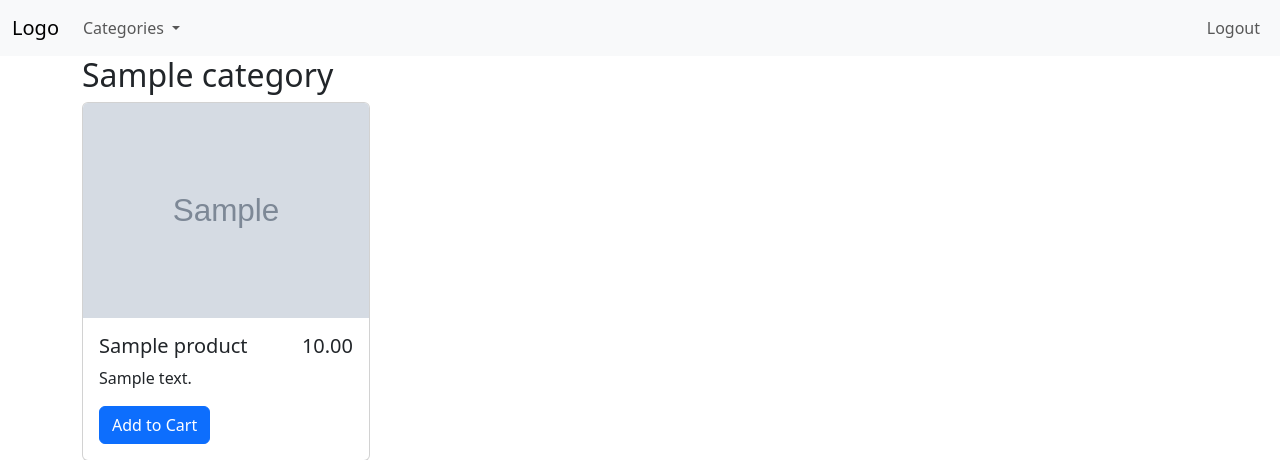
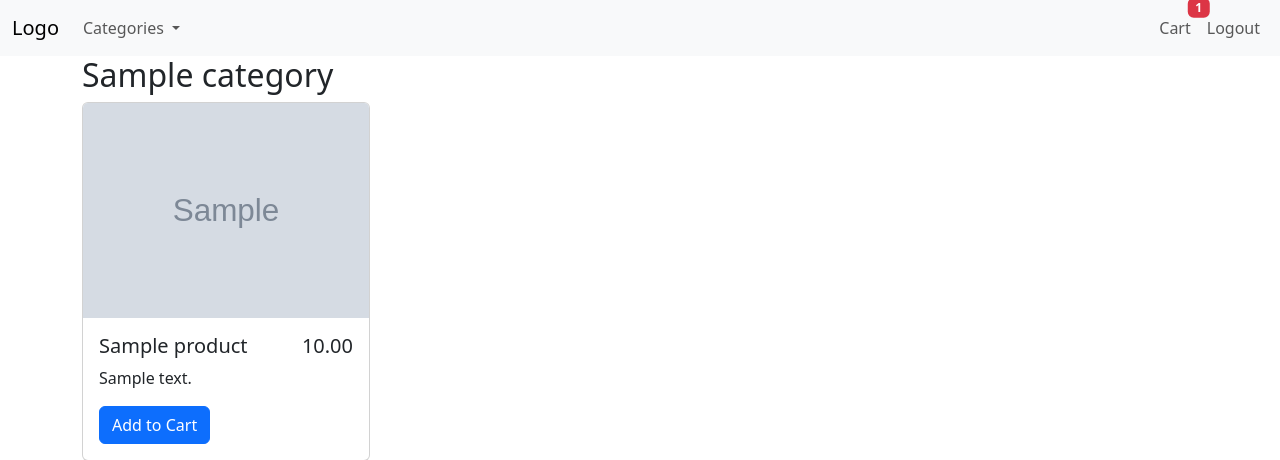
Before and after one commit to collins-lagat/ecommerce_test_store_1, a Django app: page /category/1/ in a window 1280 px wide. Shown: the top 460 px of the page. Run offline with Django 5.2, Linux system fonts and the light colour scheme; a user stored in the database is signed in; tables that the repository leaves empty hold one stand-in row (values such as "Sample post"); grey boxes marked "Sample" are stand-in pictures.

Commit message:
feat: add cart to nav

```diff
--- a/ecommerce_test/settings.py
+++ b/ecommerce_test/settings.py
@@ -76,6 +76,7 @@ TEMPLATES = [
                 "social_django.context_processors.backends",
                 "social_django.context_processors.login_redirect",
                 "products.context_processors.load_categories",
+                "orders.context_processors.load_cart",
             ],
         },
     },
--- a/ecommerce_test/templates/base.html
+++ b/ecommerce_test/templates/base.html
@@ -39,13 +39,22 @@
           </ul>
 
         <ul class="navbar-nav mb-2 mb-lg-0">
-          <li class="nav-item">
               {% if user.is_authenticated %}
-                <a class="nav-link" href="{% url "social:disconnect" "google-oauth2" %}">Logout</a>
+                <li class="nav-item">
+                  <a class="nav-link position-relative" href="/checkout">Cart
+                    <span class="badge bg-danger position-absolute top-0 start-100 translate-middle badge-pill cart">
+                      {{ cart_item_count }}
+                    </span>
+                  </a>
+                </li>
+                <li class="nav-item">
+                  <a class="nav-link" href="{% url "social:disconnect" "google-oauth2" %}">Logout</a>
+                </li>
               {% else %}
-                <a class="nav-link" href="{% url "social:begin" "google-oauth2" %}">Login with Google</a>
+                <li class="nav-item">
+                  <a class="nav-link" href="{% url "social:begin" "google-oauth2" %}">Login with Google</a>
+                </li>
               {% endif %}
-          </li>
         </ul>
 
       </div>
--- /dev/null
+++ b/orders/context_processors.py
@@ -0,0 +1,14 @@
+from orders.models import Order
+
+
+def load_cart(request):
+    if not request.user.is_authenticated:
+        return {"cart_item_count": 0}
+
+    order = (
+        Order.objects.filter(user=request.user, state="P")
+        .order_by("-created_at")
+        .first()
+    )
+    count = order.item_set.count()
+    return {"cart_item_count": count}
```
